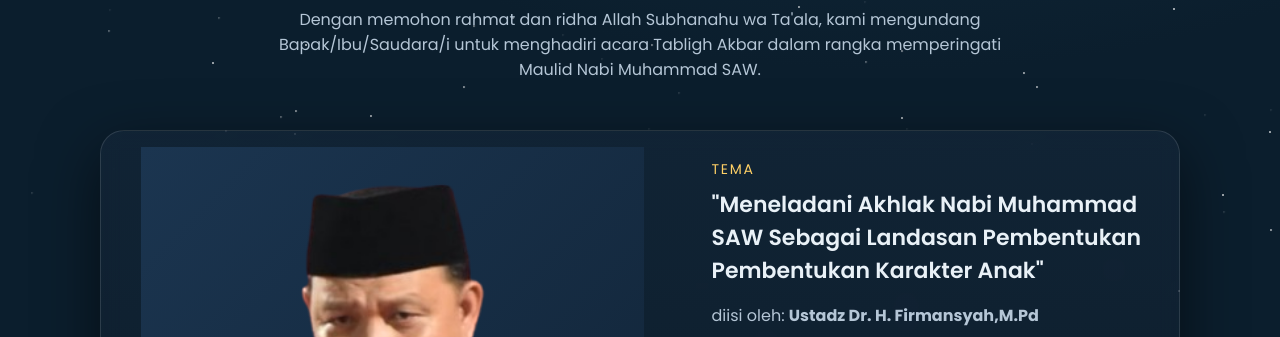
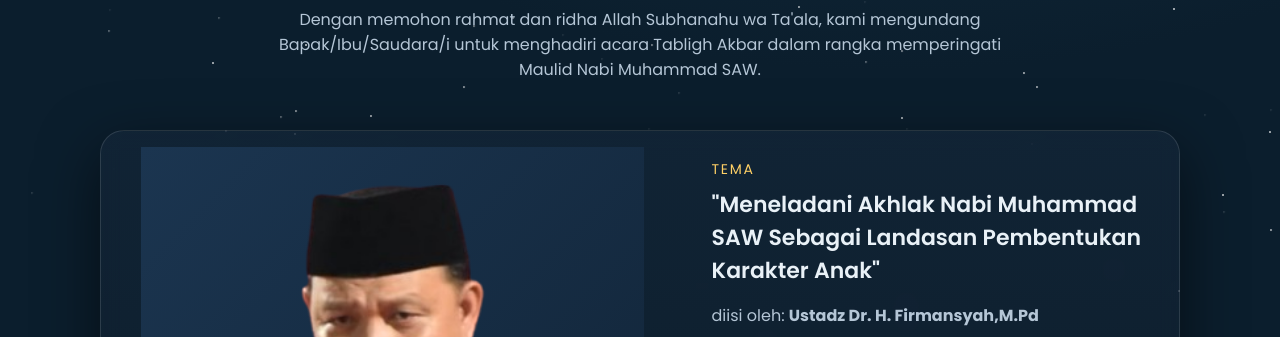
Before and after one commit to Maulanaaa11/undangan-digital-karunia, a plain HTML site: page index.html in a window 1280 px wide. Shown: the part 409-746 px from the top of the page. Drawn offline with Linux system fonts and the light colour scheme.

Commit message:
Add files via upload

```diff
--- a/index.html
+++ b/index.html
@@ -171,7 +171,7 @@
       <!-- Konten -->
       <div class="content">
         <p class="section-title">Tema</p>
-        <p class="lead">"Meneladani Akhlak Nabi Muhammad SAW Sebagai Landasan Pembentukan Pembentukan Karakter Anak"</p>
+        <p class="lead">"Meneladani Akhlak Nabi Muhammad SAW Sebagai Landasan Pembentukan Karakter Anak"</p>
         <p class="muted">diisi oleh: <strong>Ustadz Dr. H. Firmansyah,M.Pd</strong></p>
 
         <div class="meta">
```
